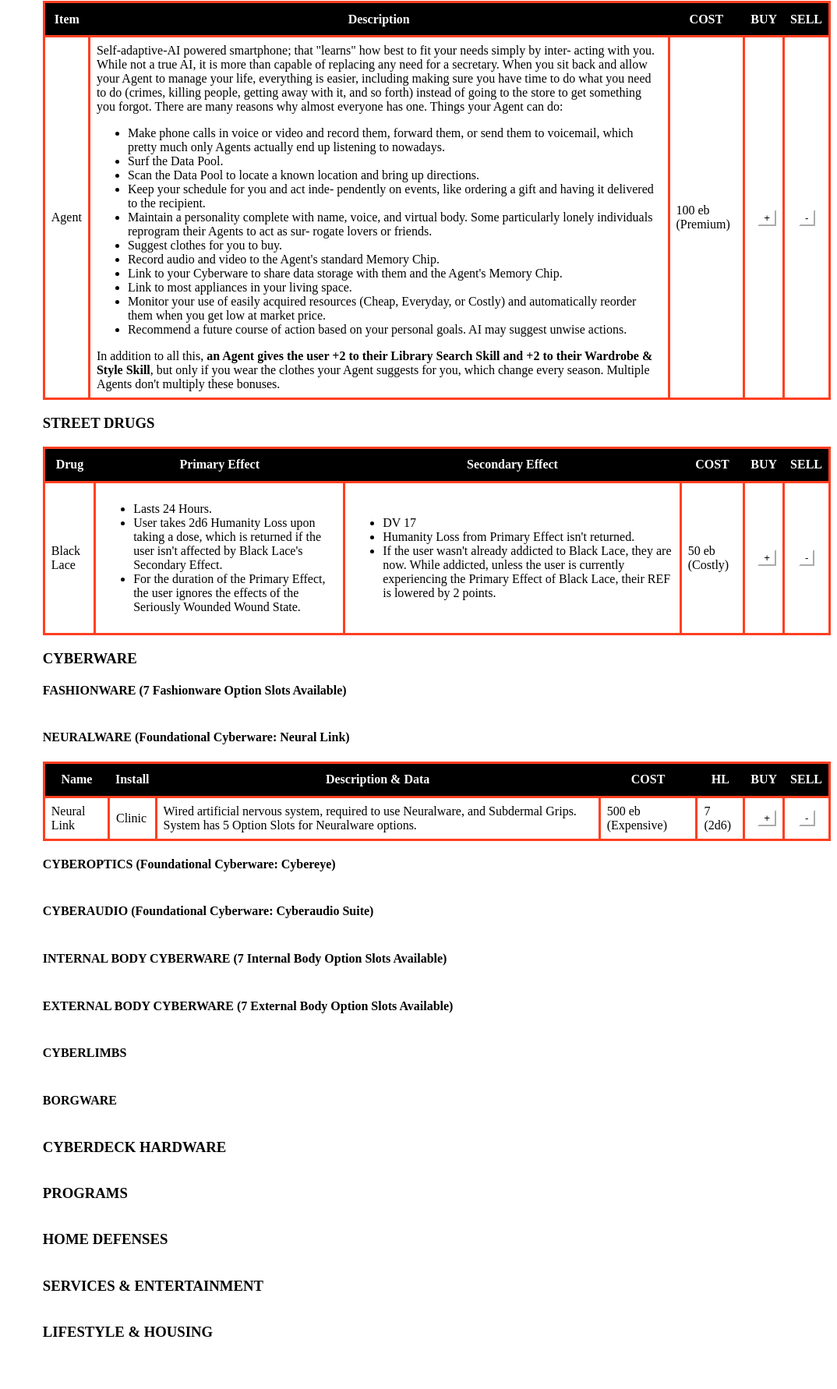
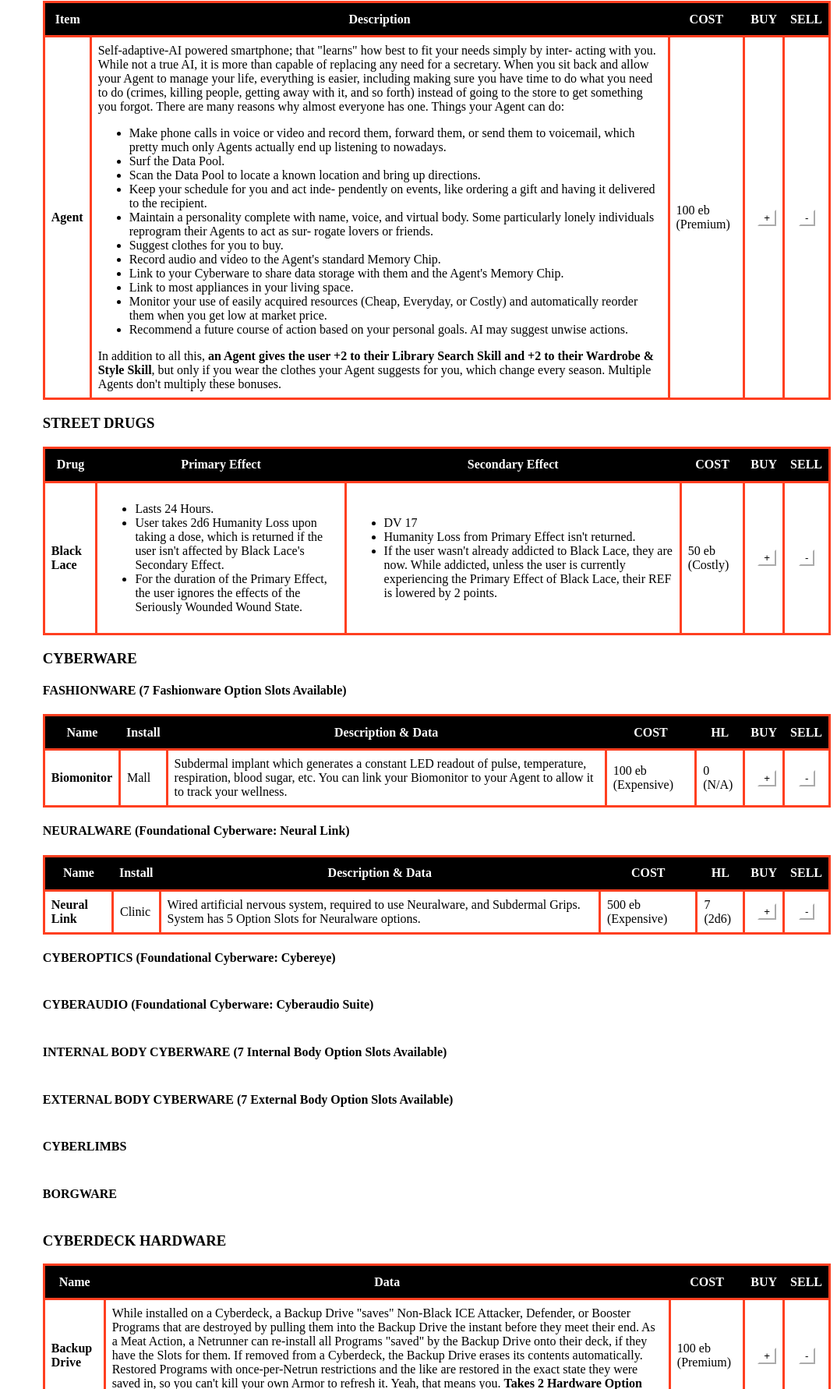
Before and after one commit to Jollista/Flatline, a plain HTML site: page index.html in a window 1280 px wide. Shown: the part 4258-6040 px from the top of the page at 78% size, without its empty margins (206-1280 px from the left). Before the commit the page ends 6005 px from the top, so only its background shows below. Drawn offline with Linux system fonts and the light colour scheme.

Commit message:
Added initial template for all gear categories

```diff
--- a/index.html
+++ b/index.html
@@ -1817,7 +1817,7 @@
 							<th>SELL</th>
 						</tr>
 						<tr>
-							<td>Bayonet</td>
+							<td><b>Bayonet</b></td>
 							<td>All Non-Exotic Ranged Weapons fired with the Shoulder Arms Skill.</td>
 							<td>When wielded, this weapon can also be used as a Light Melee Weapon. While this is attached to a weapon, it cannot be concealed under clothing.</td>
 							<td>100 eb (Premium)</td>
@@ -1841,7 +1841,7 @@
 							<th>SELL</th>
 						</tr>
 						<tr>
-							<td>Basic Ammunition</td>
+							<td><b>Basic Ammunition</b></td>
 							<td>All except Grenades and Rockets.</td>
 							<td>This is the standard ammunition for the weapon. It has no special features.</td>
 							<td>10 eb (Cheap)</td>
@@ -1864,7 +1864,7 @@
 							<th>SELL</th>
 						</tr>
 						<tr>
-							<td>Air Pistol</td>
+							<td><b>Air Pistol</b></td>
 							<td>An Exotic Medium Pistol. Fires paint balls, which are typically filled with paint, and thus deal no damage.
 								If you filled the paint balls with Acid however, each Acid Paintball still deals no damage, but lowers the SP
 								of the target's armor (worn in the location shot) by one with each successful hit. Great for trying to capture
@@ -1893,7 +1893,7 @@
 							<th>SELL</th>
 						</tr>
 						<tr>
-							<td>Leathers</td>
+							<td><b>Leathers</b></td>
 							<td>4</td>
 							<td>None</td>
 							<td>Thin leather with reinforced pads at shoulders, hips, and gut. Favored by Nomads and other 'punks who ride
@@ -1918,7 +1918,7 @@
 							<th>SELL</th>
 						</tr>
 						<tr>
-							<td>Agent</td>
+							<td><b>Agent</b></td>
 							<td>
 								Self-adaptive-AI powered smartphone; that
 								"learns" how best to fit your needs simply by inter-
@@ -2011,7 +2011,7 @@
 							<th>SELL</th>
 						</tr>
 						<tr>
-							<td>Black Lace</td>
+							<td><b>Black Lace</b></td>
 							<td>
 								<ul>
 									<li>Lasts 24 Hours.</li>
@@ -2055,10 +2055,6 @@
 					<h3>CYBERWARE</h3>
 					<h4>FASHIONWARE (7 Fashionware Option Slots Available)</h4>
 					<table>
-
-					</table>
-					<h4>NEURALWARE (Foundational Cyberware: Neural Link)</h4>
-					<table>
 						<tr>
 							<th>Name</th>
 							<th>Install</th>
@@ -2069,7 +2065,37 @@
 							<th>SELL</th>
 						</tr>
 						<tr>
-							<td>Neural Link</td>
+							<td><b>Biomonitor</b></td>
+							<td>Mall</td>
+							<td>
+								Subdermal implant which generates a constant LED readout of pulse, temperature,
+								respiration, blood sugar, etc. You can link your Biomonitor to your Agent to allow it to
+								track your wellness.
+							</td>
+							<td>100 eb (Expensive)</td>
+							<td>0 (N/A)</td>
+							<td>
+								<button onclick="purchaseCyberware('Biomonitor', 100, 0)">+</button>
+							</td>
+							<td>
+								<button onclick="sellCyberware('Biomonitor', 100, 0)">-</button>
+							</td>
+						</tr>
+					</table>
+
+					<h4>NEURALWARE (Foundational Cyberware: Neural Link)</h4>
+					<table>
+						<tr>
+							<th>Name</th>
+							<th>Install</th>
+							<th>Description & Data</th>
+							<th>COST</th>
+							<th>HL</th>
+							<th>BUY</th>
+							<th>SELL</th>
+						</tr>
+						<tr>
+							<td><b>Neural Link</b></td>
 							<td>Clinic</td>
 							<td>
 								Wired artificial nervous system, required to use Neuralware, and Subdermal Grips.
@@ -2113,28 +2139,86 @@
 
 					<h3>CYBERDECK HARDWARE</h3>
 					<table>
-
+						<tr>
+							<th>Name</th>
+							<th>Data</th>
+							<th>COST</th>
+							<th>BUY</th>
+							<th>SELL</th>
+						</tr>
+						<tr>
+							<td><b>Backup Drive</b></td>
+							<td>
+								While installed on a Cyberdeck, a Backup Drive "saves" Non-Black ICE Attacker, Defender, or Booster Programs
+								that are destroyed by pulling them into the Backup Drive the instant before they meet their end. As a Meat
+								Action, a Netrunner can re-install all Programs "saved" by the Backup Drive onto their deck, if they have
+								the Slots for them. If removed from a Cyberdeck, the Backup Drive erases its contents automatically. Restored
+								Programs with once-per-Netrun restrictions and the like are restored in the exact state they were saved in, so
+								you can't kill your own Armor to refresh it. Yeah, that means you. <b>Takes 2 Hardware Option Slots.</b>
+							</td>
+							<td>100 eb (Premium)</td>
+							<td>
+								<button onclick="purchase('Backup Drive', 100)">+</button>
+							</td>
+							<td>
+								<button onclick="sell('Backup Drive', 100)">-</button>
+							</td>
+						</tr>
 					</table>
 
 					<h3>PROGRAMS</h3>
+					<h4>BOOSTERS</h4>
 					<table>
-
+						<tr>
+							<th>Name</th>
+							<th>Class</th>
+							<th>ATK</th>
+							<th>DEF</th>
+							<th>REZ</th>
+							<th>Effect</th>
+							<th>Icon</th>
+							<th>COST</th>
+							<th>BUY</th>
+							<th>SELL</th>
+						</tr>
+						<tr>
+							<td><b>Eraser</b></td>
+							<td>Booster</td>
+							<td>0</td>
+							<td>0</td>
+							<td>7</td>
+							<td>
+								Increases all Cloak Checks you make by +2 as long as this Program
+								remains Rezzed.
+							</td>
+							<td>
+								A pink glob exuding tiny soap bubbles
+							</td>
+							<td>20 eb (Everyday)</td>
+							<td>
+								<button onclick="purchase('Eraser', 20)">+</button>
+							</td>
+							<td>
+								<button onclick="sell('Eraser', 20)">-</button>
+							</td>
+						</tr>
 					</table>
 
-					<h3>HOME DEFENSES</h3>
+					<h4>DEFENDERS</h4>
 					<table>
 
 					</table>
 
-					<h3>SERVICES & ENTERTAINMENT</h3>
+					<h4>ATTACKERS</h4>
 					<table>
 
 					</table>
 
-					<h3>LIFESTYLE & HOUSING</h3>
+					<h4>BLACK ICE</h4>
 					<table>
 
 					</table>
+
 				</div>
 			</div>
 
```
